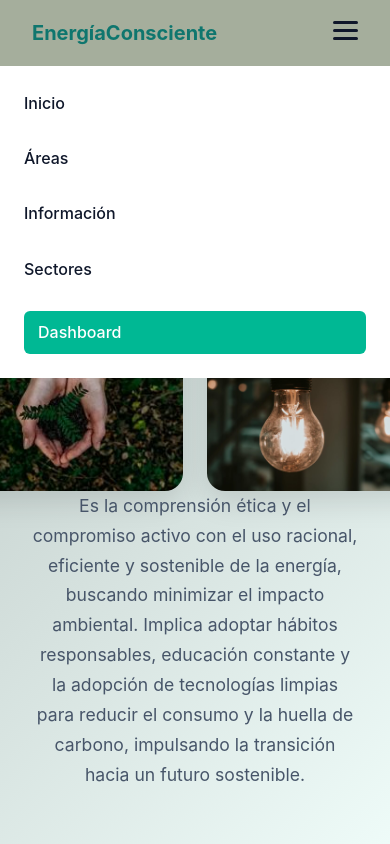
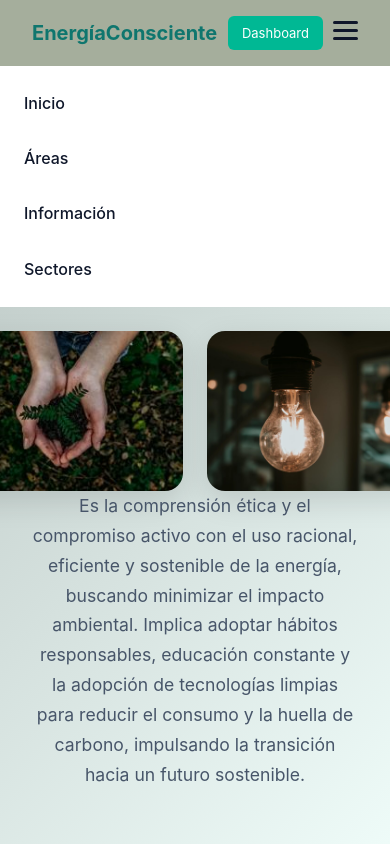
Before and after one commit to TonyDevelopmenRD/Page_Web, a plain HTML site: page index.html in a window 390 px wide. Both pictures are taken after a click on the label 345 px from the left and 33 px from the top of the page. Shown: the top 844 px of the page. Drawn offline with Linux system fonts and the light colour scheme.

Commit message:
Modofied index,html and responsive.css to watch in the phone
PG-Web

```diff
--- a/css/responsive.css
+++ b/css/responsive.css
@@ -30,3 +30,29 @@
     font-size: 2.2rem;
   }
 }
+
+@media (max-width: 768px) {
+
+  .nav-container {
+    flex-wrap: wrap;
+    align-items: center;
+  }
+
+  .dashboard-link {
+    display: inline-block !important;
+    order: 2;
+    margin-left: auto;
+    margin-right: 10px;
+    padding: 6px 14px;
+    font-size: 13px;
+  }
+
+  .menu-icon {
+    order: 3;
+  }
+
+  .nav-links {
+    order: 4;
+    width: 100%;
+  }
+}
--- a/index.html
+++ b/index.html
@@ -13,6 +13,9 @@
   <link rel="stylesheet" href="css/sectors.css">
   <link rel="stylesheet" href="css/extra.css">
   <link rel="stylesheet" href="css/responsive.css">
+
+  <!--Aqui va la parte de los views de la pagina y veamos las peronas que la visitan y es de google analytics. -->
+
 </head>
 <body>
 
@@ -20,9 +23,11 @@
   <div class="nav-container">
     <span class="logo">EnergíaConsciente</span>
 
+    <a href="login.html" class="dashboard-link">Dashboard</a>
+
     <input type="checkbox" id="menu-toggle">
     <label for="menu-toggle" class="menu-icon">
-      <span></span><span></span><span></span>
+     <span></span><span></span><span></span>
     </label>
 
     <nav class="nav-links">
@@ -30,8 +35,8 @@
       <a href="#areas">Áreas</a>
       <a href="#informacion">Información</a>
       <a href="#sectores">Sectores</a>
-      <a href="login.html" class="dashboard-link">Dashboard</a>
     </nav>
+
   </div>
 </header>
 
```
